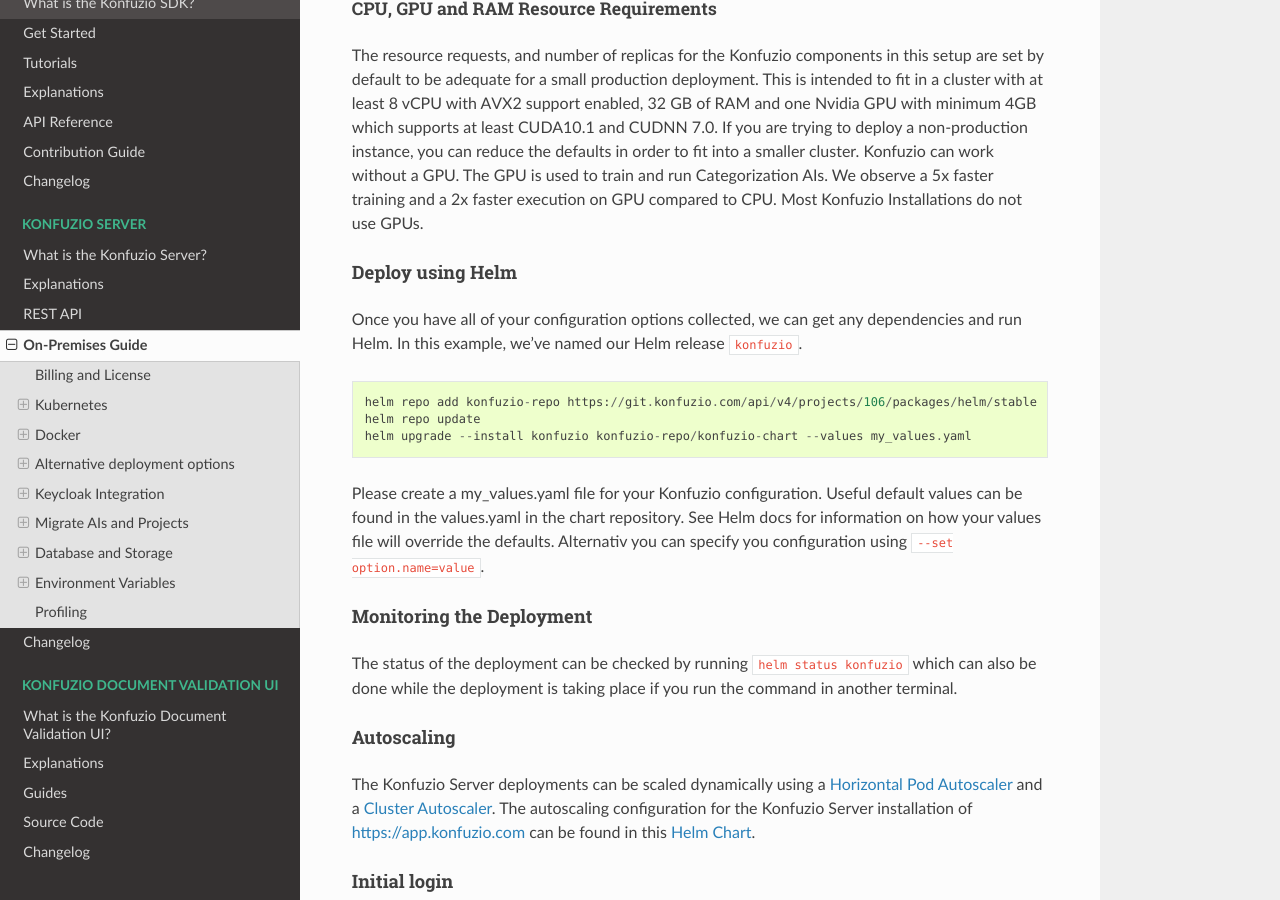
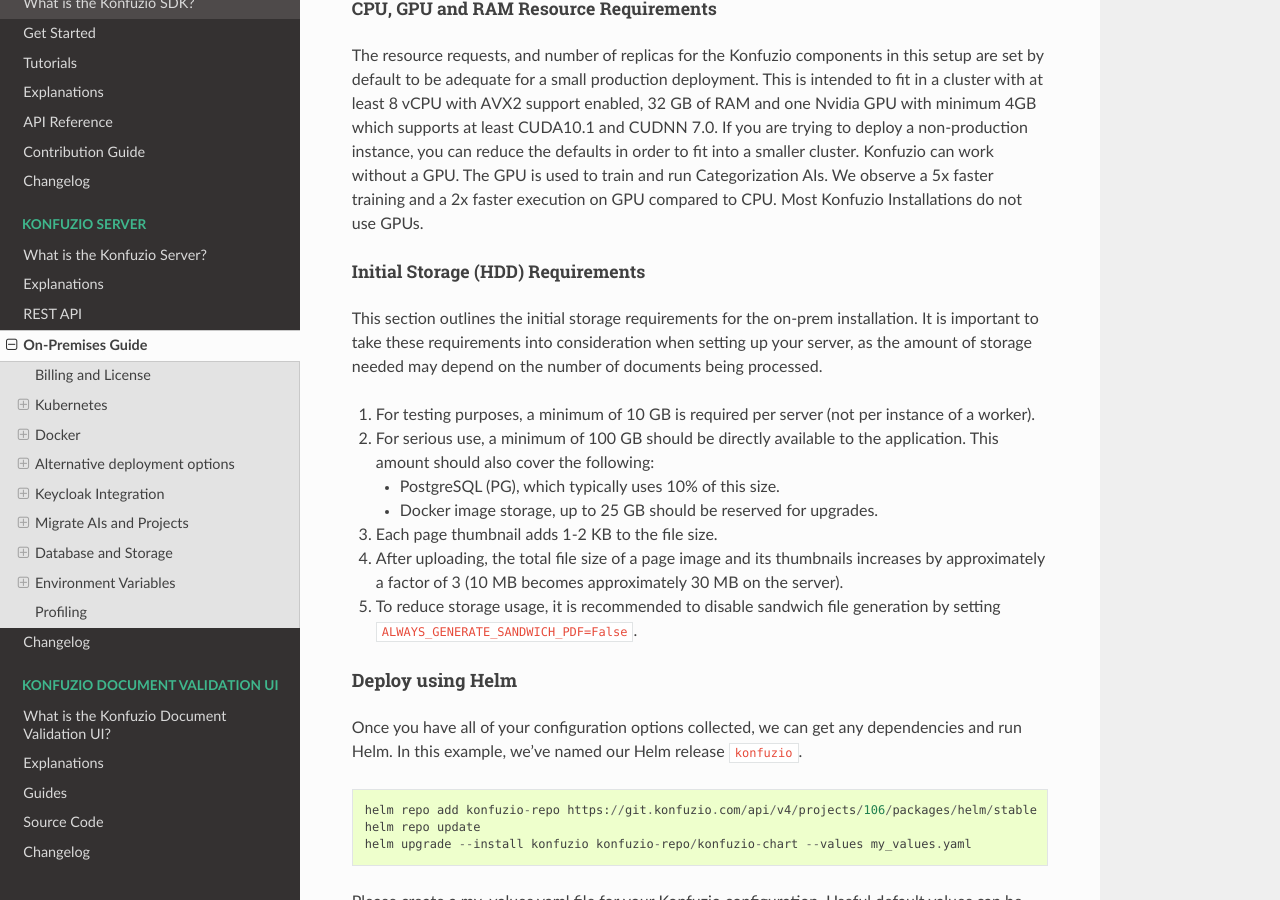
Before and after one commit to konfuzio-ai/konfuzio-sdk, a Sphinx documentation site: the page built from docs/web/on_premises.md, in a window 1280 px wide and 900 px high, scrolled down 3732 px. Built offline with Sphinx 7.4.7 and the Read the Docs theme 2.0.0, drawn with Linux system fonts in a browser that asks for light colours.

Commit message:
update initial storage requirements for on prem users

```diff
--- a/docs/web/on_premises.md
+++ b/docs/web/on_premises.md
@@ -186,6 +186,24 @@
 RAM and one Nvidia GPU with minimum 4GB which supports at least CUDA10.1 and CUDNN 7.0. If you are
 trying to deploy a non-production instance, you can reduce the defaults in order to fit
 into a smaller cluster. Konfuzio can work without a GPU. The GPU is used to train and run Categorization AIs. We observe a 5x faster training and a 2x faster execution on GPU compared to CPU. Most Konfuzio Installations do not use GPUs.
+
+##### Initial Storage (HDD) Requirements
+
+This section outlines the initial storage requirements for the on-prem installation. It is important to take these
+requirements into consideration when setting up your server, as the amount of storage needed may depend on the number of
+documents being processed.
+
+1. For testing purposes, a minimum of 10 GB is required per server (not per instance of a worker).
+2. For serious use, a minimum of 100 GB should be directly available to the application. This amount should also cover
+   the following:
+    - PostgreSQL (PG), which typically uses 10% of this size.
+    - Docker image storage, up to 25 GB should be reserved for upgrades.
+
+3. Each page thumbnail adds 1-2 KB to the file size.
+4. After uploading, the total file size of a page image and its thumbnails increases by approximately a factor of 3 (10
+   MB becomes approximately 30 MB on the server).
+5. To reduce storage usage, it is recommended to disable sandwich file generation by
+   setting `ALWAYS_GENERATE_SANDWICH_PDF=False`.
 
 #### Deploy using Helm
 
```
